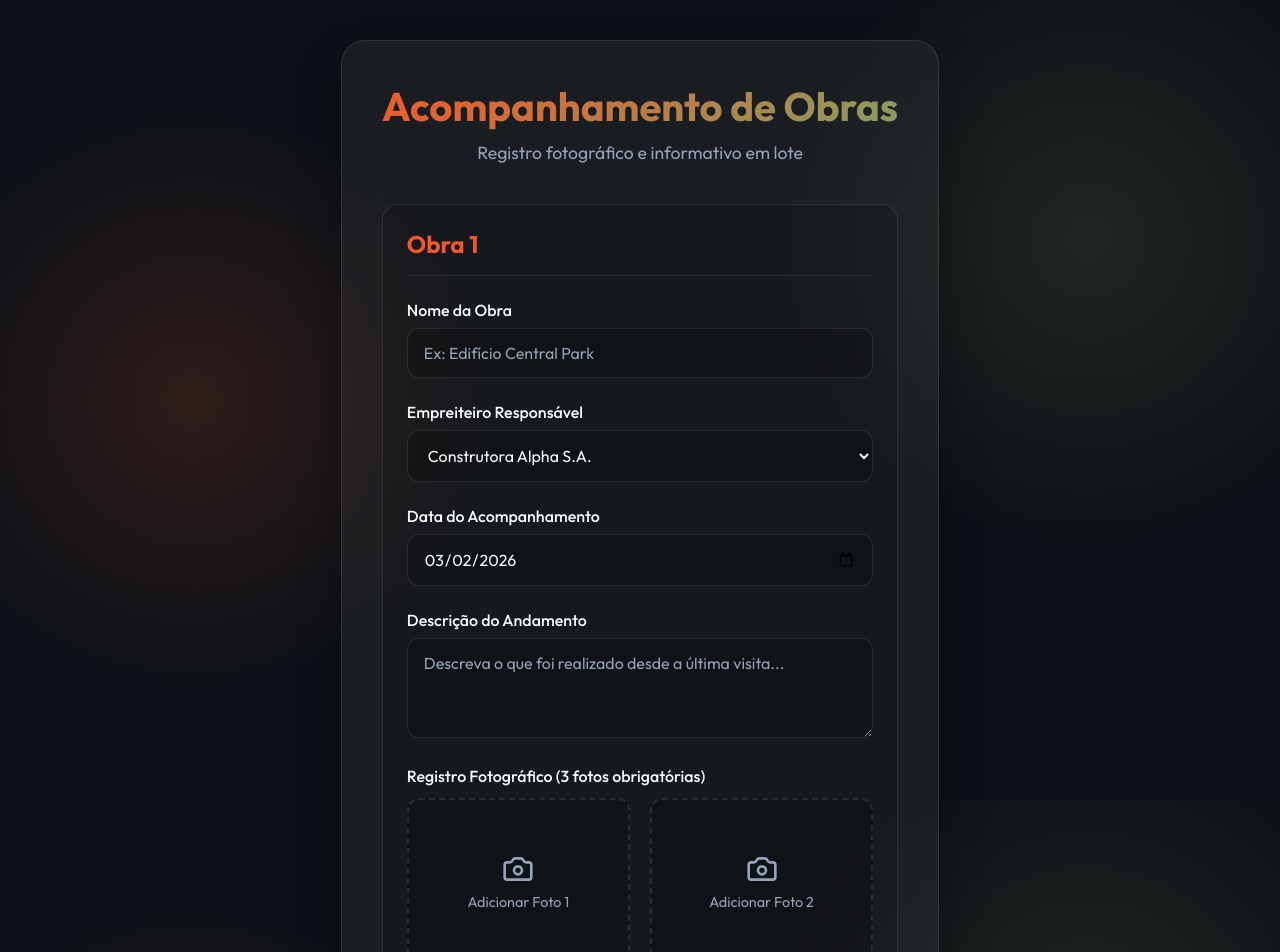
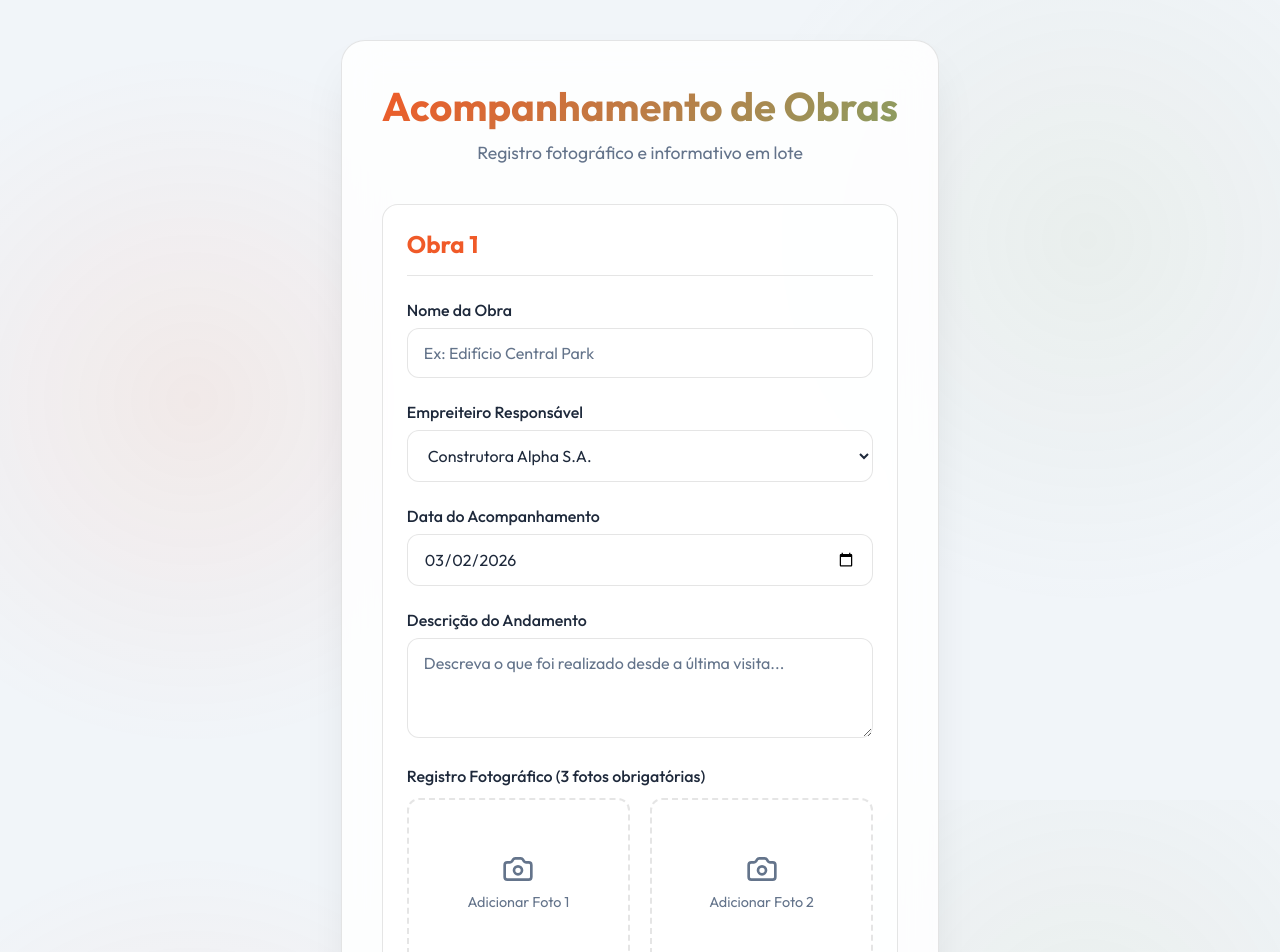
Before and after one commit to fernandopassoss/acompanhamento-civil, a React app in the folder frontend/: page / in a window 1280 px wide. Shown: the top 952 px of the page. Built offline with nearby package versions, Linux system fonts and the light colour scheme; the HTML template or start-up script is replaced by a standard one.

Commit message:
style: Update the color palette to a lighter theme and adjust glassmorphism properties.

```diff
--- a/frontend/src/index.css
+++ b/frontend/src/index.css
@@ -1,17 +1,17 @@
 @import url('https://fonts.googleapis.com/css2?family=Outfit:wght@300;400;500;600;700&display=swap');
 
 :root {
-  --bg-color: #0d1117;
-  --glass-bg: rgba(255, 255, 255, 0.05);
-  --glass-border: rgba(255, 255, 255, 0.1);
-  --glass-blur: blur(16px);
+  --bg-color: #f1f5f9;
+  --glass-bg: rgba(255, 255, 255, 0.85);
+  --glass-border: rgba(0, 0, 0, 0.1);
+  --glass-blur: blur(20px);
   --accent-color: #F05A28;
   /* KRM Orange */
   --accent-hover: #D94819;
   --accent-secondary: #8B9D61;
   /* KRM Green */
-  --text-main: #f8fafc;
-  --text-muted: #94a3b8;
+  --text-main: #1e293b;
+  --text-muted: #64748b;
   --error-color: #ef4444;
 }
 
@@ -31,8 +31,8 @@ body {
   align-items: flex-start;
   padding: 40px 20px;
   background-image:
-    radial-gradient(circle at 15% 50%, rgba(240, 90, 40, 0.15), transparent 25%),
-    radial-gradient(circle at 85% 30%, rgba(139, 157, 97, 0.15), transparent 25%);
+    radial-gradient(circle at 15% 50%, rgba(240, 90, 40, 0.08), transparent 30%),
+    radial-gradient(circle at 85% 30%, rgba(139, 157, 97, 0.08), transparent 30%);
   background-attachment: fixed;
 }
 
@@ -45,7 +45,7 @@ body {
   border: 1px solid var(--glass-border);
   border-radius: 24px;
   padding: 40px;
-  box-shadow: 0 25px 50px -12px rgba(0, 0, 0, 0.5);
+  box-shadow: 0 25px 50px -12px rgba(0, 0, 0, 0.1);
   animation: fadeIn 0.6s ease-out;
 }
 
@@ -95,7 +95,7 @@ body {
 .form-control {
   width: 100%;
   padding: 14px 16px;
-  background: rgba(0, 0, 0, 0.2);
+  background: rgba(255, 255, 255, 0.9);
   border: 1px solid var(--glass-border);
   border-radius: 12px;
   color: var(--text-main);
@@ -107,7 +107,7 @@ body {
 .form-control:focus {
   outline: none;
   border-color: var(--accent-color);
-  box-shadow: 0 0 0 4px rgba(59, 130, 246, 0.1);
+  box-shadow: 0 0 0 4px rgba(240, 90, 40, 0.1);
 }
 
 .form-control::placeholder {
@@ -129,7 +129,7 @@ textarea.form-control {
 .photo-upload {
   position: relative;
   aspect-ratio: 4/3;
-  background: rgba(0, 0, 0, 0.2);
+  background: rgba(255, 255, 255, 0.9);
   border: 2px dashed var(--glass-border);
   border-radius: 12px;
   display: flex;
@@ -143,7 +143,7 @@ textarea.form-control {
 
 .photo-upload:hover {
   border-color: var(--accent-color);
-  background: rgba(59, 130, 246, 0.05);
+  background: rgba(240, 90, 40, 0.05);
 }
 
 .photo-upload input[type="file"] {
@@ -237,7 +237,7 @@ textarea.form-control {
 }
 
 .obra-card {
-  background: rgba(0, 0, 0, 0.15);
+  background: rgba(255, 255, 255, 0.6);
   border: 1px solid var(--glass-border);
   border-radius: 16px;
   padding: 24px;
@@ -246,7 +246,7 @@ textarea.form-control {
 }
 
 .obra-card:hover {
-  border-color: rgba(255, 255, 255, 0.2);
+  border-color: rgba(240, 90, 40, 0.5);
 }
 
 .obra-header {
@@ -312,5 +312,5 @@ textarea.form-control {
 .btn-add:hover {
   border-color: var(--accent-color);
   color: var(--accent-color);
-  background: rgba(59, 130, 246, 0.05);
+  background: rgba(240, 90, 40, 0.05);
 }
```
